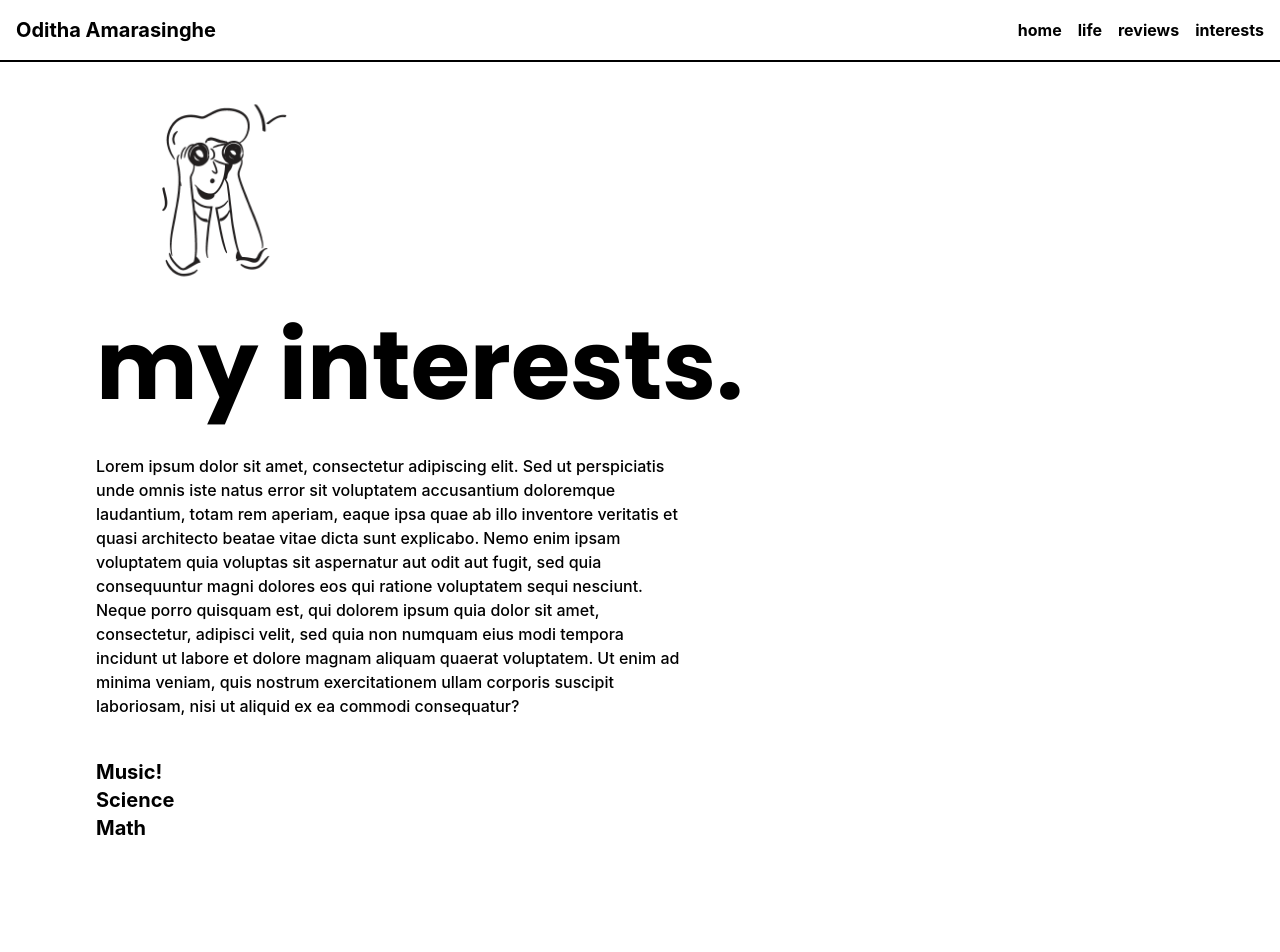
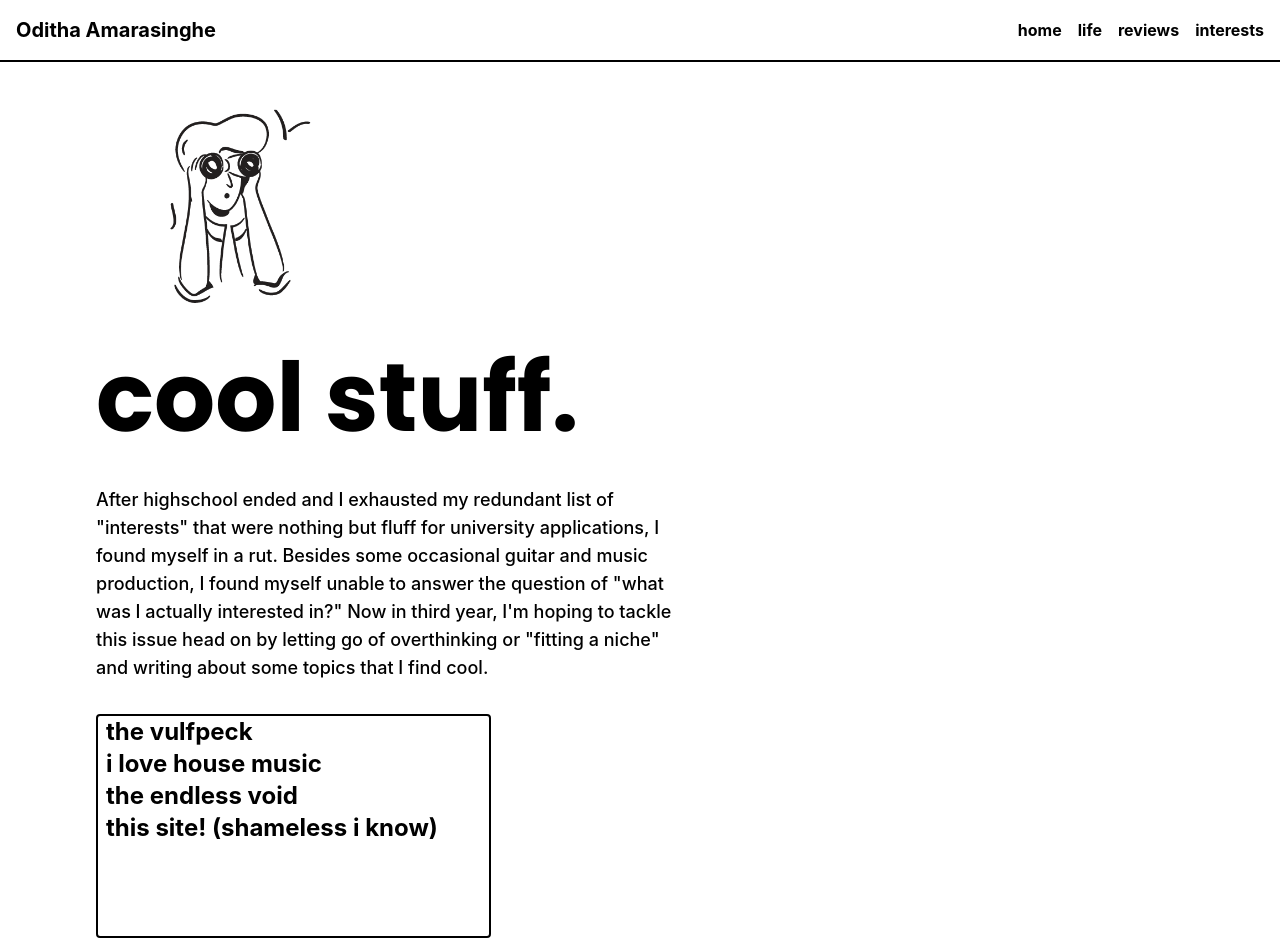
Before and after one commit to odis43/blog, a React (Create React App) app: page /interests in a window 1280 px wide. Shown: the top 952 px of the page. Before the commit the page ends 842 px from the top, so only its background shows below. Built offline with nearby package versions, Linux system fonts and the light colour scheme.

Commit message:
added a couple reviews and some slight ui changes to interests page

```diff
--- a/package.json
+++ b/package.json
@@ -51,5 +51,9 @@
     "concurrently": "^8.2.2",
     "daisyui": "^4.4.24",
     "tailwindcss": "^3.3.6"
-  }
+  },
+  "description": "This project was bootstrapped with [Create React App](https://github.com/facebook/create-react-app).",
+  "main": "tailwind.config.js",
+  "author": "",
+  "license": "ISC"
 }
--- a/src/Nav.jsx
+++ b/src/Nav.jsx
@@ -5,7 +5,11 @@ const Nav = () => {
   return (
     <nav className="bg-white p-4 border-b-2 border-black">
       <div className="container mx-auto flex justify-between items-center">
-        <div className="font-bold text-xl">Oditha Amarasinghe</div>
+        <Link to="/">
+          <div className="font-bold text-xl">
+            {window.innerWidth < 640 ? "OA" : "Oditha Amarasinghe"}
+          </div>
+        </Link>
         <ul className="flex space-x-4 font-bold text-black">
           <Link className="hover:text-gray-500 " to="/">
             home
--- a/src/card.jsx
+++ b/src/card.jsx
@@ -3,10 +3,10 @@ import React from "react";
 const Card = (props) => {
   return (
     <button className="flex-col">
-      <div className="w-96 h-96 bg-blue-600 bg-opacity-30 rounded-tl-lg rounded-tr-lg border-2 border-black hover:bg-opacity-50">
+      <div className="w-80 h-80 sm:w-96 sm:h-96 bg-blue-600 bg-opacity-30 rounded-tl-lg rounded-tr-lg border-2 border-black hover:bg-opacity-50">
         <img src={props.img} alt="" className="w-full h-full object-cover" />
       </div>
-      <div className="w-96 h-9 bg-white rounded-bl-lg rounded-br-lg border-l-2 border-r-2 border-b-2 border-black flex items-center">
+      <div className="w-80 h-12 sm:w-96 sm:h-9 bg-white rounded-bl-lg rounded-br-lg border-l-2 border-r-2 border-b-2 border-black flex items-center">
         <div className="ml-2 font-bold text-lg">{props.title}</div>
       </div>
     </button>
--- a/src/frontPage.jsx
+++ b/src/frontPage.jsx
@@ -7,14 +7,16 @@ import { Link } from "react-router-dom";
 
 function FrontPage() {
   return (
-    <div className="relative bg-white">
-      <div className="mt-24 ml-24">
-        <div className="font-poppins font-bold text-8xl ">Hello!</div>
-        <div className="font-poppins font-bold text-blue-600 text-opacity-50 text-8xl">
+    <div className="relative bg-white overflow-hidden">
+      <div className=" sm:mt-[5rem] mt-6 ml-9 sm:mt-24 sm:ml-24">
+        <div className="text-6xl font-poppins font-bold sm:text-8xl ">
+          Hello!
+        </div>
+        <div className="font-poppins font-bold text-blue-600 text-opacity-50 sm:text-8xl text-6xl">
           welcome to my space.
         </div>
       </div>
-      <div className="ml-28 mt-20 lg:columns-3 lg:gap-x-0 md:columns-2 sm:columns-1">
+      <div className="flex justify-center grid grid-rows-3 grid-flow-col gap-12 mt-12 mb-12 sm:ml-2 sm:mt-18 sm:grid sm:grid-rows-1 sm:grid-flow-col sm:gap-20">
         <Link to="/">
           <Card title={"life"} img={lazy} />
         </Link>
--- a/src/interest.jsx
+++ b/src/interest.jsx
@@ -9,32 +9,30 @@ const Interests = () => {
     <div className="relative bg-white overflow-y-auto">
       <Nav />
       <div className="mt-18 ml-24">
-        <img className="w-64" src={searching} alt="" />
-        <div className="font-poppins font-bold text-8xl ">my interests.</div>
-        <div className="mt-10 w-1/2 font-medium">
-          Lorem ipsum dolor sit amet, consectetur adipiscing elit. Sed ut
-          perspiciatis unde omnis iste natus error sit voluptatem accusantium
-          doloremque laudantium, totam rem aperiam, eaque ipsa quae ab illo
-          inventore veritatis et quasi architecto beatae vitae dicta sunt
-          explicabo. Nemo enim ipsam voluptatem quia voluptas sit aspernatur aut
-          odit aut fugit, sed quia consequuntur magni dolores eos qui ratione
-          voluptatem sequi nesciunt. Neque porro quisquam est, qui dolorem ipsum
-          quia dolor sit amet, consectetur, adipisci velit, sed quia non numquam
-          eius modi tempora incidunt ut labore et dolore magnam aliquam quaerat
-          voluptatem. Ut enim ad minima veniam, quis nostrum exercitationem
-          ullam corporis suscipit laboriosam, nisi ut aliquid ex ea commodi
-          consequatur?
+        <img className="w-72" src={searching} alt="" />
+        <div className="font-poppins font-bold text-8xl ">cool stuff.</div>
+        <div className="mt-10 w-1/2 font-medium text-lg">
+          After highschool ended and I exhausted my redundant list of
+          "interests" that were nothing but fluff for university applications, I
+          found myself in a rut. Besides some occasional guitar and music
+          production, I found myself unable to answer the question of "what was
+          I actually interested in?" Now in third year, I'm hoping to tackle
+          this issue head on by letting go of overthinking or "fitting a niche"
+          and writing about some topics that I find cool.
         </div>
-        <div className="mt-10">
-          <ul className="list-none font-bold text-xl">
-            <Link className="hover:underline hover:decoration-blue-400 hover:text-opacity-50">
-              <li>Music!</li>
+        <div className="mt-8 mb-16 h-56 overflow-y-scroll border-2 border-black rounded w-1/3">
+          <ul className="list-none font-bold text-2xl ml-2">
+            <Link className="hover:underline hover:decoration-blue-400 hover:text-opacity-50 mb-4">
+              <li>the vulfpeck</li>
             </Link>
-            <Link className="hover:underline hover:decoration-blue-400 hover:underline-opacity-50">
-              <li>Science</li>{" "}
+            <Link className="hover:underline hover:decoration-blue-400 hover:underline-opacity-50 mb-4">
+              <li>i love house music</li>{" "}
             </Link>
-            <Link className="hover:underline hover:decoration-blue-400 hover:underline-opacity-50">
-              <li>Math</li>
+            <Link className="hover:underline hover:decoration-blue-400 hover:underline-opacity-50 mb-4">
+              <li>the endless void</li>{" "}
+            </Link>
+            <Link className="hover:underline hover:decoration-blue-400 hover:underline-opacity-50 ">
+              <li>this site! (shameless i know)</li>
             </Link>
           </ul>
         </div>
```
Also changed, not shown: src/Reviews.jsx (+37 -48 lines), 1 other file (tests, documents, lock files or other folders).
